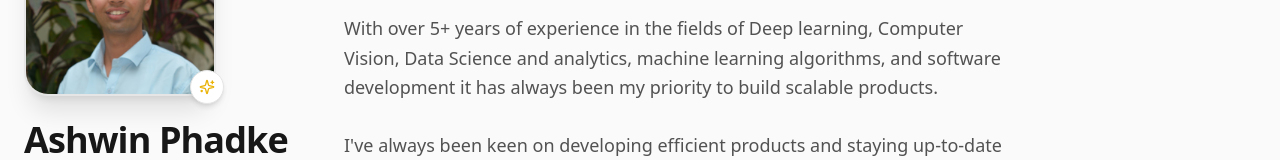
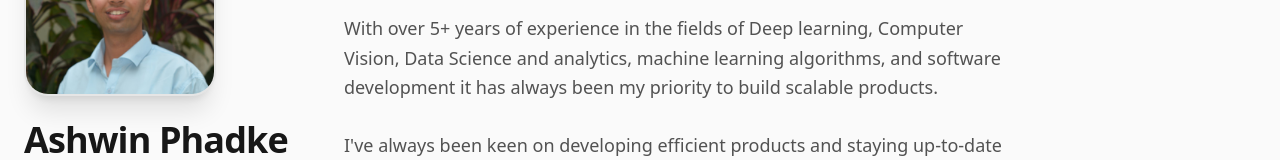
Before and after one commit to ashwin-phadke/ashwin-phadke.github.io, a Vue app: page / in a window 1280 px wide. Shown: the part 192-352 px from the top of the page. Built offline with nearby package versions, Linux system fonts and the light colour scheme.

Commit message:
feat: Add Header component with profile display and theme toggle functionality.
Signed-off-by: Ashwin Phadke <23502062+ashwin-phadke@users.noreply.github.com>

```diff
--- a/src/components/Header.vue
+++ b/src/components/Header.vue
@@ -29,10 +29,6 @@ defineEmits<{
                         <img :src="profile.avatarUrl" :alt="profile.name"
                             class="w-full h-full object-cover transition-all duration-700" />
                     </div>
-                    <div
-                        class="absolute -bottom-2 -right-2 bg-white dark:bg-neutral-800 p-2 rounded-full border border-neutral-200 dark:border-neutral-700 shadow-md">
-                        <Sparkles :size="16" class="text-yellow-500" />
-                    </div>
                 </div>
 
                 <div>
```
